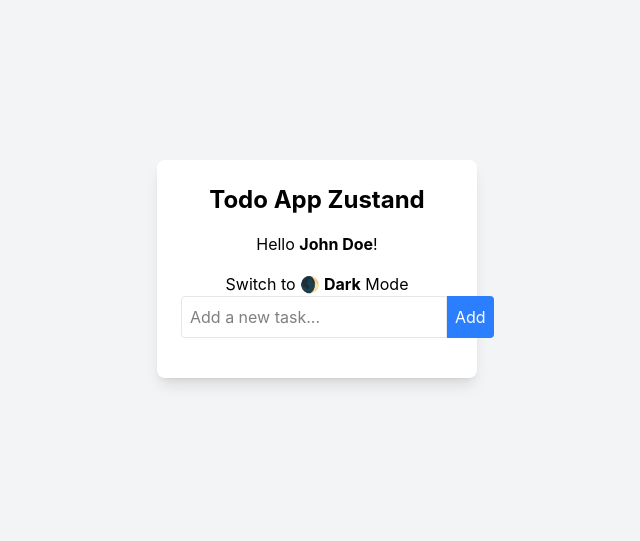
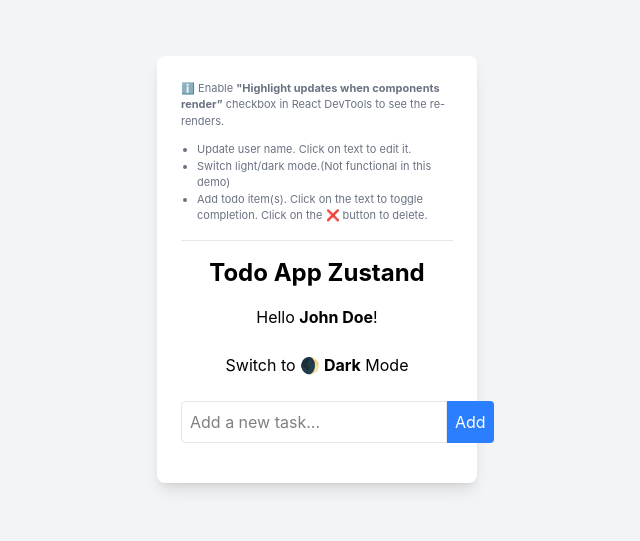
Before and after one commit to taiweituan/next-state-library-compaison, a Next.js app: page /todo-z in a window 1280 px wide. Shown: the part 195-736 px from the top of the page, without its empty margins (323-963 px from the left). Built offline with nearby package versions, Linux system fonts and the light colour scheme.

Commit message:
added instruction

```diff
--- a/app/todo-rtk/page.tsx
+++ b/app/todo-rtk/page.tsx
@@ -3,6 +3,7 @@
 import { configureStore, createSlice, PayloadAction } from "@reduxjs/toolkit"
 import { useRef, useState } from "react"
 import { Provider, useDispatch, useSelector } from "react-redux"
+import Instruction from "components/Instruction/Instruction"
 
 /**
  * Best Practice
@@ -100,9 +101,14 @@
   const dispatch = useDispatch<AppDispatch>()
   const theme = useSelector((state: RootState) => state.theme.theme)
   return (
-    <button onClick={() => dispatch(themeSlice.actions.setTheme(theme === "light" ? "dark" : "light"))}>
-      Switch to <b>{theme === "light" ? "🌒 Dark" : "☀️ Light"}</b> Mode
-    </button>
+    <div className="mb-4">
+      <button
+        className="cursor-pointer rounded px-4 py-2 hover:bg-gray-200"
+        onClick={() => dispatch(themeSlice.actions.setTheme(theme === "light" ? "dark" : "light"))}
+      >
+        Switch to <b>{theme === "light" ? "🌒 Dark" : "☀️ Light"}</b> Mode
+      </button>
+    </div>
   )
 }
 
@@ -193,6 +199,7 @@
   return (
     <div className="flex min-h-screen items-center justify-center bg-gray-100">
       <div className="w-80 rounded-lg bg-white p-6 shadow-lg">
+        <Instruction />
         <h1 className="mb-4 text-center text-2xl font-bold">Todo App Zustand</h1>
         <Provider store={store}>
           <User />
--- a/app/todo-z/page.tsx
+++ b/app/todo-z/page.tsx
@@ -2,6 +2,7 @@
 
 import { useRef, useState } from "react"
 import { create, StateCreator } from "zustand" // import cost is extremely smol
+import Instruction from "components/Instruction/Instruction"
 
 /**
  * Best Practices https://tkdodo.eu/blog/working-with-zustand
@@ -69,9 +70,14 @@
   const theme = useBoundedTodoStore((state) => state.theme)
   const setTheme = useBoundedTodoStore((state) => state.setTheme)
   return (
-    <button onClick={() => setTheme(theme === "light" ? "dark" : "light")}>
-      Switch to <b>{theme === "light" ? "🌒 Dark" : "☀️ Light"}</b> Mode
-    </button>
+    <div className="mb-4">
+      <button
+        className="cursor-pointer rounded px-4 py-2 hover:bg-gray-200"
+        onClick={() => setTheme(theme === "light" ? "dark" : "light")}
+      >
+        Switch to <b>{theme === "light" ? "🌒 Dark" : "☀️ Light"}</b> Mode
+      </button>
+    </div>
   )
 }
 
@@ -165,6 +171,7 @@
   return (
     <div className="flex min-h-screen items-center justify-center bg-gray-100">
       <div className="w-80 rounded-lg bg-white p-6 shadow-lg">
+        <Instruction />
         <h1 className="mb-4 text-center text-2xl font-bold">Todo App Zustand</h1>
         <User />
         <ThemeToggle />
--- a/app/todo/page.tsx
+++ b/app/todo/page.tsx
@@ -1,6 +1,7 @@
 "use client"
 
 import { useRef, useState } from "react"
+import Instruction from "components/Instruction/Instruction"
 import UserProvider, { useUserConfig } from "context/theme/context"
 
 interface Todo {
@@ -19,7 +20,9 @@
   const { theme } = state
   const { setUserConfig } = dispatch
   return (
+    <div className="mb-4">
       <button
+        className="cursor-pointer rounded px-4 py-2 hover:bg-gray-200"
         onClick={() =>
           setUserConfig((prevState) => {
             const { theme } = prevState
@@ -29,6 +32,7 @@
       >
         Switch to <b>{theme === "light" ? "🌒 Dark" : "☀️ Light"}</b> Mode
       </button>
+    </div>
   )
 }
 
@@ -129,6 +133,7 @@
   return (
     <div className="flex min-h-screen items-center justify-center bg-gray-100">
       <div className="w-80 rounded-lg bg-white p-6 shadow-lg">
+        <Instruction />
         <h1 className="mb-4 text-2xl font-bold">Todo App</h1>
         <UserProvider>
           <User />
--- /dev/null
+++ b/components/Instruction/Instruction.tsx
@@ -0,0 +1,19 @@
+import React from "react"
+
+const Instruction: React.FC = ({}) => {
+  return (
+    <div className="text-left">
+      <div className="mb-2 text-[11px] text-gray-500">
+        ℹ️ Enable <b>"Highlight updates when components render”</b> checkbox in React DevTools to see the re-renders.
+        <ol className="my-3 list-disc px-4">
+          <li>Update user name. Click on text to edit it.</li>
+          <li>Switch light/dark mode.(Not functional in this demo)</li>
+          <li>Add todo item(s). Click on the text to toggle completion. Click on the ❌ button to delete.</li>
+        </ol>
+      </div>
+      <hr className="my-4" />
+    </div>
+  )
+}
+
+export default Instruction
```
Lines whose indentation alone changed are shown as unchanged.
